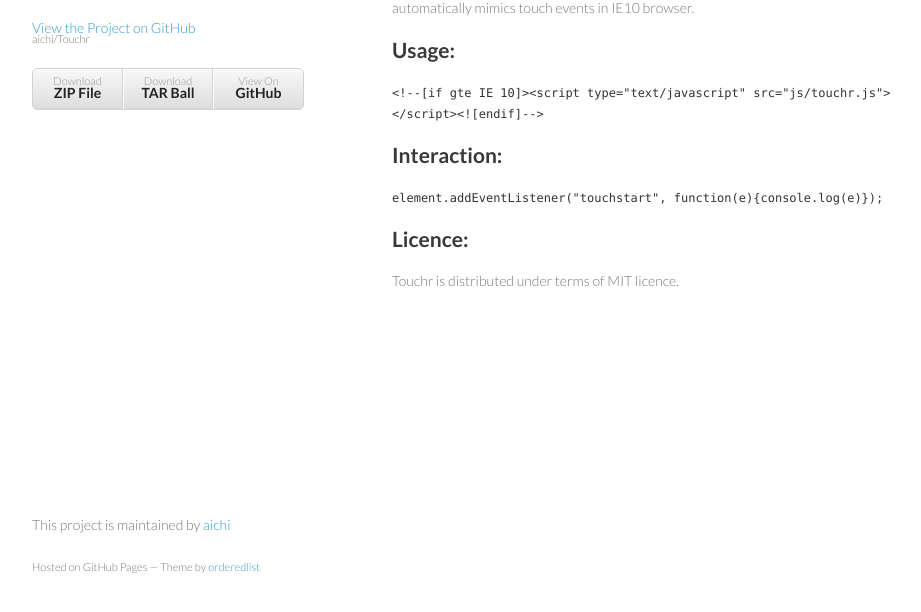
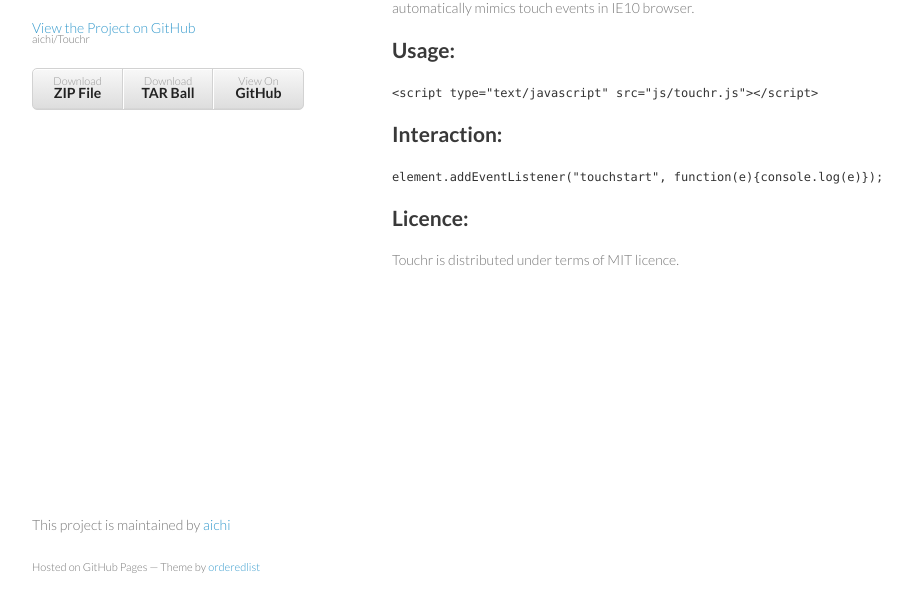
Before and after one commit to aichi/Touchr, a plain HTML site: page index.html in a window 1280 px wide. Shown: the part 154-766 px from the top of the page, without its empty margins (178-1099 px from the left). Drawn offline with Linux system fonts and the light colour scheme.

Commit message:
Fixes instructions how to load because IE10+ doesn't support conditional comments.

```diff
--- a/index.html
+++ b/index.html
@@ -3,7 +3,7 @@
   <head>
     <meta charset="utf-8">
     <meta http-equiv="X-UA-Compatible" content="chrome=1">
-    <title>Touchr by aichi</title>
+    <title>Touchr: polyfill which mimics touch events in Internet Explorer 10+</title>
 
     <link rel="stylesheet" href="stylesheets/styles.css">
     <link rel="stylesheet" href="stylesheets/pygment_trac.css">
@@ -34,7 +34,7 @@
 
 <h2>Usage:</h2>
 
-<p><code>&lt;!--[if gte IE 10]&gt;&lt;script type="text/javascript" src="js/touchr.js"&gt;&lt;/script&gt;&lt;![endif]--&gt;</code></p>
+<p><code>&lt;script type="text/javascript" src="js/touchr.js"&gt;&lt;/script&gt;</code></p>
 
 <h2>Interaction:</h2>
 
```
